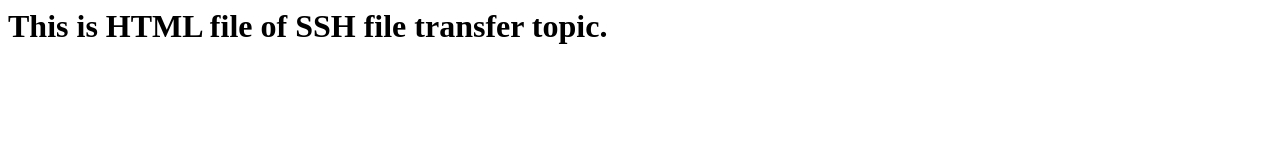
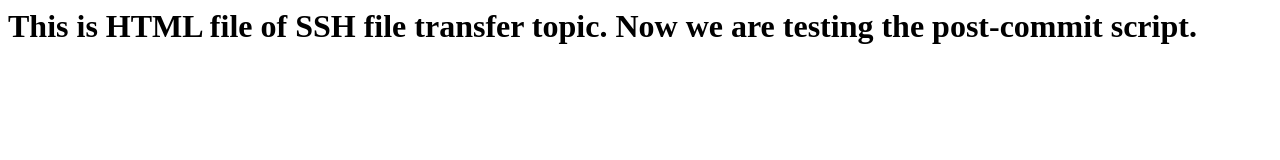
Before and after one commit to Shubham1897/Git-SSH-File-Transfer, a plain HTML site: page index.html in a window 1280 px wide. Drawn offline with Linux system fonts and the light colour scheme.

Commit message:
Day2 Work

```diff
--- a/index.html
+++ b/index.html
@@ -1 +1,4 @@
-<h1>This is HTML file of SSH file transfer topic.</h1>
+<h1>
+	This is HTML file of SSH file transfer topic.
+	Now we are testing the post-commit script.
+</h1>
```
